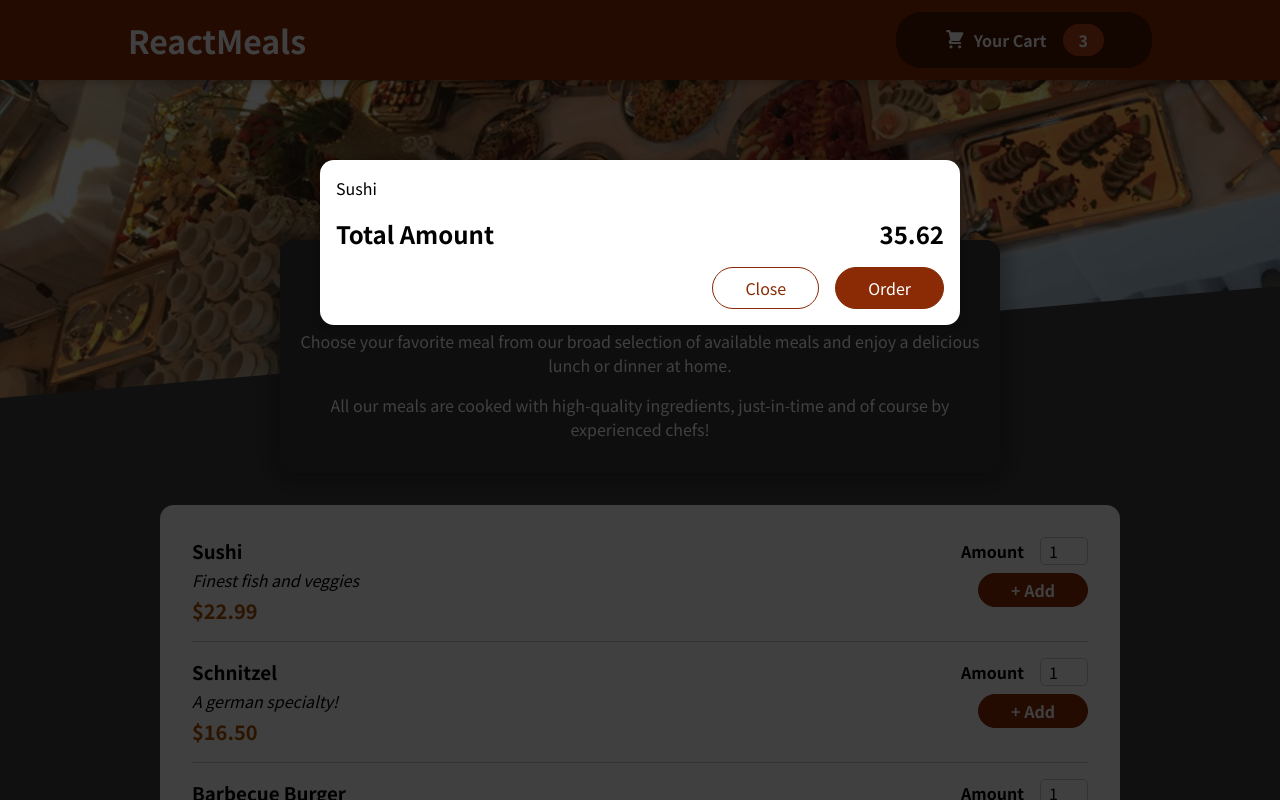
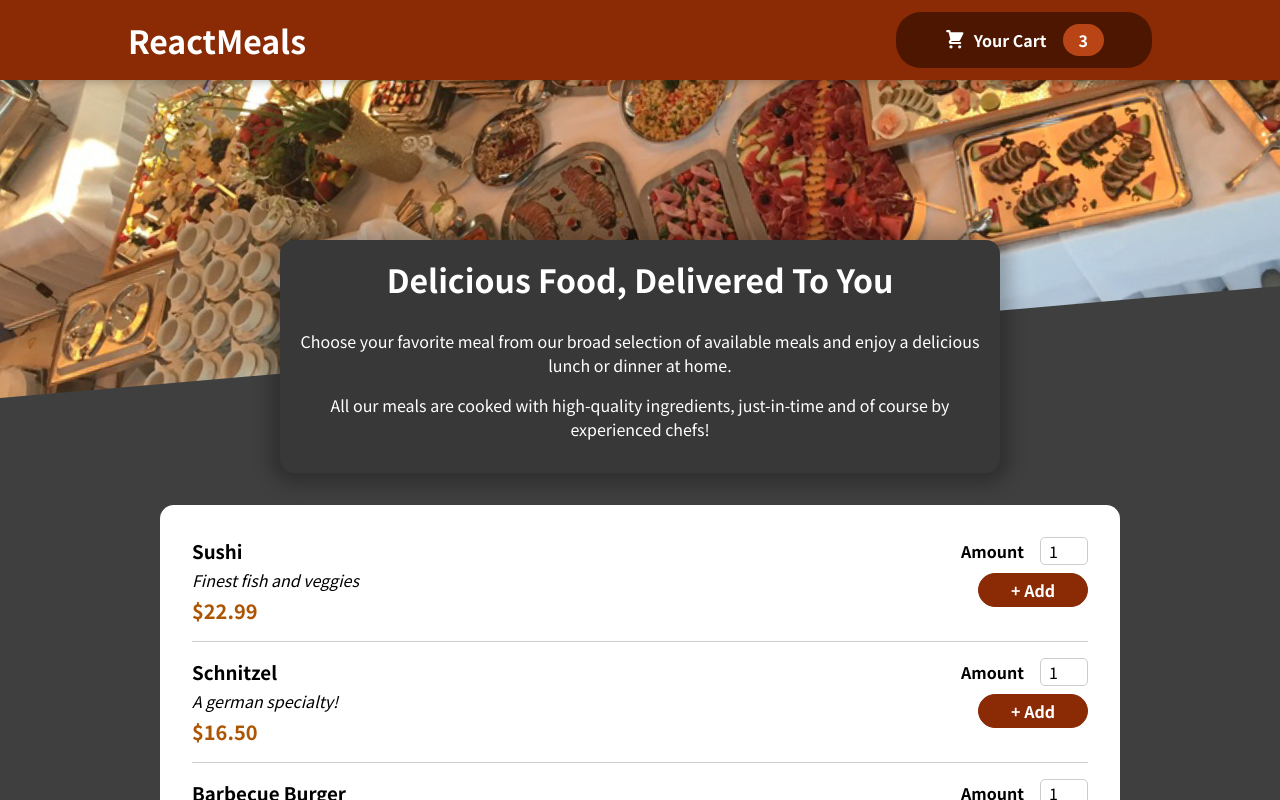
Before and after one commit to AlonerrWolf/FoodOrderAppWithReactJS, a React (Create React App) app: page / in a window 1280 px wide. Shown: the top 800 px of the page. Built offline with nearby package versions, Linux system fonts and the light colour scheme.

Commit message:
Cart opening and closure Edited

```diff
--- a/src/App.js
+++ b/src/App.js
@@ -1,12 +1,20 @@
-import {Fragment} from "react";
+import {Fragment, useState} from "react";
 import Header from "./components/Layout/Header";
 import Meals from "./components/Meals/Meals";
 import Cart from "./components/Cart/Cart";
 function App() {
+    const [cartIsShown, setCartIsShown]=useState(false)
+
+    const showCartHandler = () => {
+        setCartIsShown(true);
+    }
+    const hideCartHandler = () => {
+        setCartIsShown(false);
+    }
   return (
     <Fragment>
-        <Cart/>
-      <Header/>
+        {cartIsShown && <Cart onClose={hideCartHandler}/>}
+      <Header onShowCart = {showCartHandler}/>
         <main>
             <Meals/>
         </main>
--- a/src/components/Cart/Cart.js
+++ b/src/components/Cart/Cart.js
@@ -1,20 +1,20 @@
 import classes from "./Cart.module.css";
 import Modal from "../UI/Modal";
-const Cart = () => {
+const Cart = (props) => {
     const cartItems = <ul className={classes['cart-items']}>
         {[{id: 'c1', name: 'Sushi', amount: 2, price: 12.99}].map(
         (item) => {
             return <li>{item.name}</li>
         }
     )}</ul>;
-    return <Modal>
+    return <Modal onClose={props.onClose}>
         {cartItems}
         <div className={classes.total}>
             <span>Total Amount</span>
             <span>35.62</span>
         </div>
         <div className={classes.actions}>
-            <button className={classes['button--alt']}>Close</button>
+            <button className={classes['button--alt']} onClick={props.onClose}>Close</button>
             <button className={classes.button}>Order</button>
         </div>
     </Modal>
--- a/src/components/Layout/Header.js
+++ b/src/components/Layout/Header.js
@@ -7,7 +7,7 @@ const Header = props => {
        <Fragment>
         <header className={classes.header}>
             <h1>ReactMeals</h1>
-            <HeaderCartButton />
+            <HeaderCartButton onClick={props.onShowCart}/>
         </header>
            <div className={classes['main-image']}>
                 <img src={mealsImage} alt={"A table full of delicious food!"}/>
--- a/src/components/Layout/HeaderCartButton.js
+++ b/src/components/Layout/HeaderCartButton.js
@@ -1,8 +1,8 @@
 import classes from "./HeaderCartButton.module.css";
 import CartIcon from "../Cart/CartIcon";
-const HeaderCartButton = () => {
+const HeaderCartButton = (props) => {
 return(
-    <button className={classes.button}>
+    <button className={classes.button} onClick={props.onClick}>
         <span className={classes.icon}>
             <CartIcon />
         </span>
--- a/src/components/UI/Modal.js
+++ b/src/components/UI/Modal.js
@@ -4,7 +4,7 @@ import ReactDOM from 'react-dom';
 import classes from './Modal.module.css';
 
 const Backdrop = (props) => {
-    return <div className={classes.backdrop} />;
+    return <div className={classes.backdrop} onClick={props.onClose}/>;
 };
 
 const ModalOverlay = (props) => {
@@ -20,7 +20,7 @@ const portalElement = document.getElementById('overlays');
 const Modal = (props) => {
     return (
         <Fragment>
-            {ReactDOM.createPortal(<Backdrop />, portalElement)}
+            {ReactDOM.createPortal(<Backdrop onClose={props.onClose}/>, portalElement)}
             {ReactDOM.createPortal(
                 <ModalOverlay>{props.children}</ModalOverlay>,
                 portalElement
```
